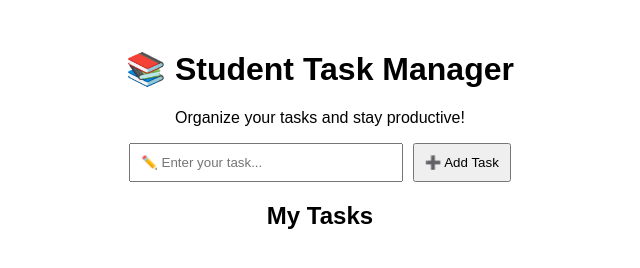
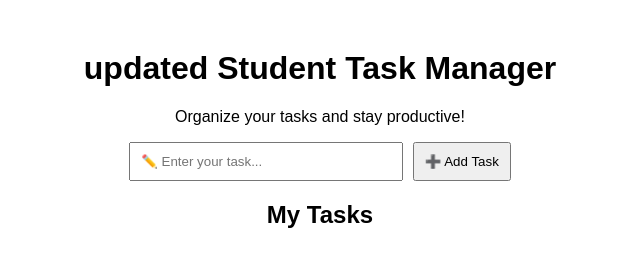
Before and after one commit to Irfana-09/project, a plain HTML site: page index.html in a window 1280 px wide. Shown: the whole page, without its empty margins (320-960 px from the left). Drawn offline with Linux system fonts and the light colour scheme.

Commit message:
Enhance Student Task Manager interface

```diff
--- a/index.html
+++ b/index.html
@@ -14,7 +14,7 @@
     <div class="container">
 
         <header>
-            <h1>📚 Student Task Manager</h1>
+            <h1> updated Student Task Manager</h1>
             <p>Organize your tasks and stay productive!</p>
         </header>
 
```
